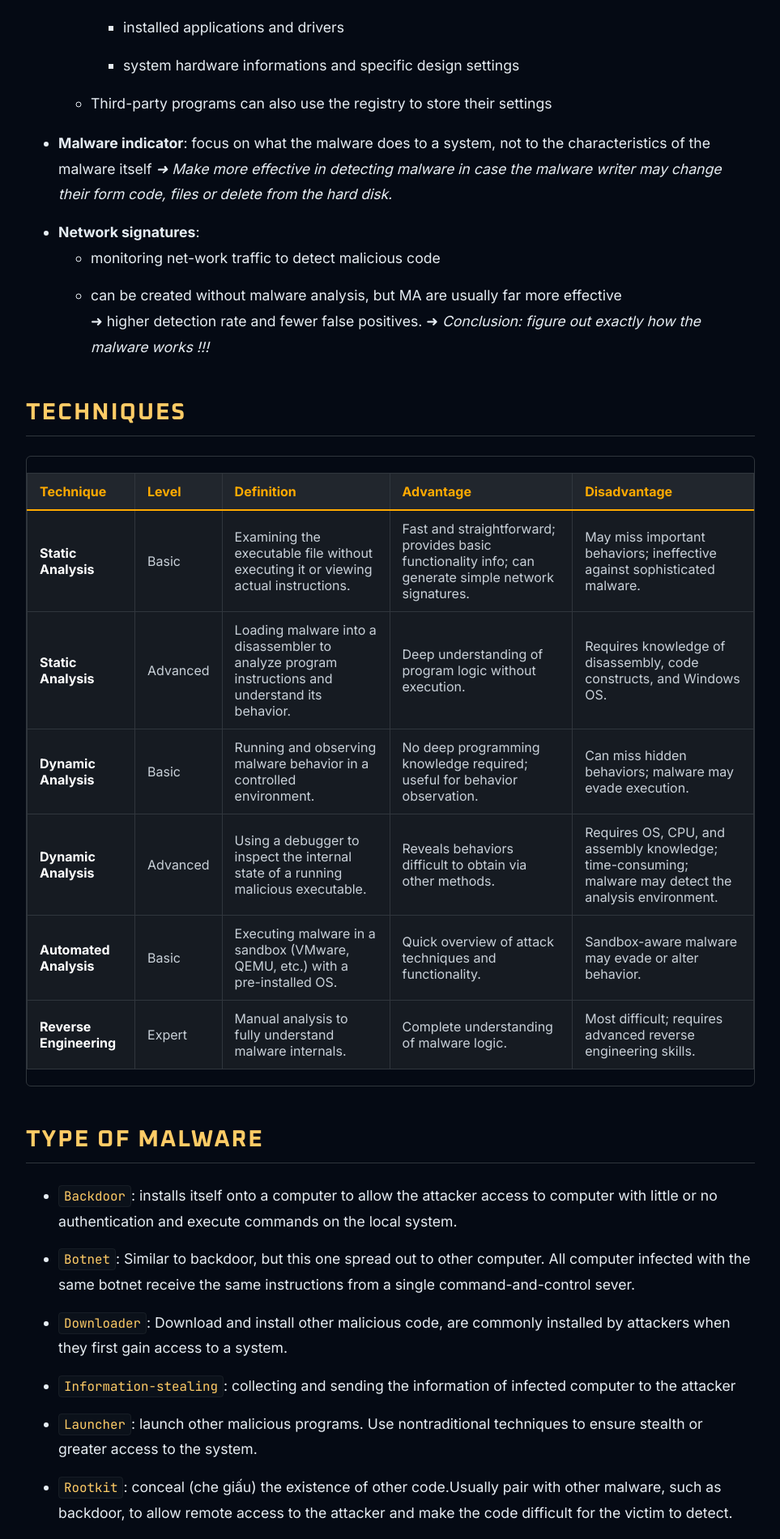
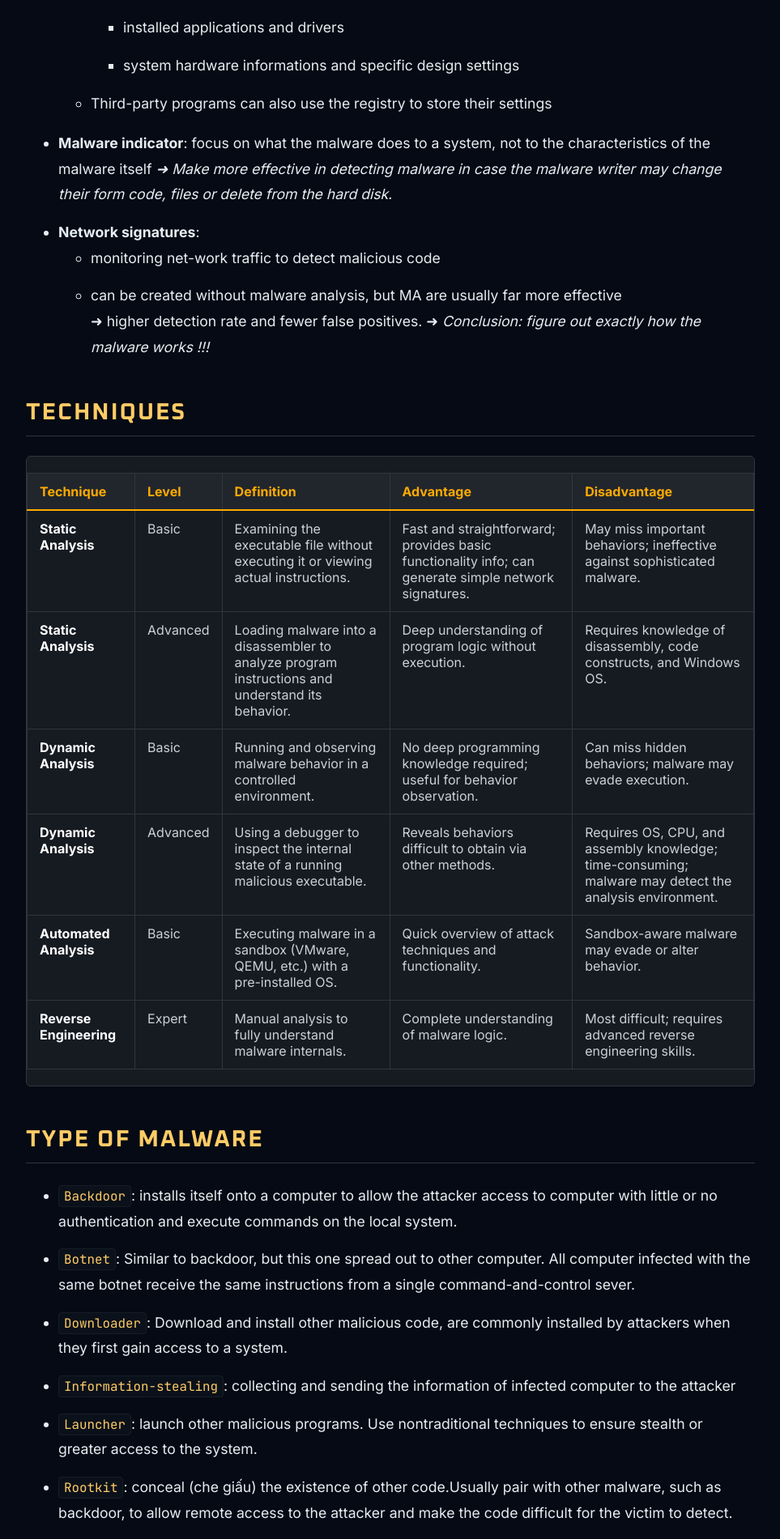
Before and after one commit to kaiversus/kaiversus.github.io, a Jekyll site: the page built from _courses/malware/chapter_1.md, in a window 1280 px wide. Shown: the part 1033-2934 px from the top of the page at 81% size, without its empty margins (8-971 px from the left). Built offline with Jekyll 4.4.1, drawn with Linux system fonts in a browser that asks for light colours; some web fonts are replaced.

Commit message:
Update course.html

```diff
--- a/_layouts/course.html
+++ b/_layouts/course.html
@@ -50,7 +50,84 @@
             padding: 40px 10px 100px 10px;
         }
         .course-content { min-width: 0; }
+        /* --- FIX ẢNH (IMAGES) --- */
+        /* Ảnh sẽ tự co lại vừa khung, căn giữa và bo góc nhẹ */
+        .course-content img {
+            max-width: 100%;     /* Quan trọng: Ngăn ảnh tràn lề */
+            height: auto;        /* Giữ tỉ lệ ảnh */
+            display: block;
+            margin: 20px auto;   /* Căn giữa */
+            border-radius: 6px;  /* Bo góc nhẹ */
+            border: 1px solid var(--border-color); /* Viền mỏng cho đẹp */
+            box-shadow: 0 4px 10px rgba(0,0,0,0.3); /* Bóng đổ nhẹ */
+        }
 
+        /* --- FIX BẢNG (TABLE) TỰ NHIÊN HƠN --- */
+        .table-responsive {
+            overflow-x: auto;
+            margin: 25px 0;
+            border: 1px solid var(--border-color);
+            border-radius: 8px;
+            background: #161b22;
+
+            /* Thanh cuộn mảnh, đẹp hơn cho Firefox */
+            scrollbar-width: thin;
+            scrollbar-color: #30363d #0d1117;
+        }
+
+        /* Custom Thanh cuộn cho Chrome/Edge/Safari */
+        .table-responsive::-webkit-scrollbar {
+            height: 6px; /* Thanh cuộn ngang mỏng thôi */
+        }
+        .table-responsive::-webkit-scrollbar-track {
+            background: #0d1117;
+            border-bottom-left-radius: 8px;
+            border-bottom-right-radius: 8px;
+        }
+        .table-responsive::-webkit-scrollbar-thumb {
+            background-color: #30363d;
+            border-radius: 10px;
+        }
+        .table-responsive::-webkit-scrollbar-thumb:hover {
+            background-color: var(--course-accent); /* Hover vào sáng màu cam */
+        }
+
+        .course-content table {
+            width: 100%;
+            border-collapse: collapse;
+            margin: 0;
+            font-size: 1rem;
+            /* Min-width giúp bảng không bị bóp nát chữ khi ở mobile */
+            /* Người dùng sẽ vuốt ngang để xem phần còn lại */
+            min-width: 600px;
+        }
+
+        .course-content th, .course-content td {
+            padding: 14px 20px; /* Tăng padding cho thoáng */
+            border-bottom: 1px solid var(--border-color); /* Chỉ kẻ ngang cho giống style hiện đại */
+            border-right: 1px dashed rgba(48, 54, 61, 0.4); /* Kẻ dọc mờ hơn */
+            text-align: left;
+            color: var(--text-main);
+            vertical-align: top;
+        }
+        .course-content th { border-top: none; }
+        .course-content tr:last-child td { border-bottom: none; } /* Bỏ kẻ đáy dòng cuối */
+        .course-content td:last-child { border-right: none; } /* Bỏ kẻ dọc cột cuối */
+
+        .course-content th {
+            background-color: #21262d;
+            color: var(--course-accent);
+            font-weight: 700;
+            white-space: nowrap;
+            position: sticky; /* Giữ tiêu đề cột khi cuộn dọc (nếu cần sau này) */
+            top: 0;
+        }
+
+        .course-content td:first-child {
+            font-weight: 600;
+            color: #fff;
+            /* Đã bỏ white-space: nowrap để cho phép xuống dòng tự nhiên */
+        }
         /* --- TITLE & HEADINGS (MÀU CAM) --- */
         .course-content h1 {
             font-family: 'Orbitron', sans-serif;
```
Also changed, not shown: other parts of _layouts/course.html (+8 -10 lines).
